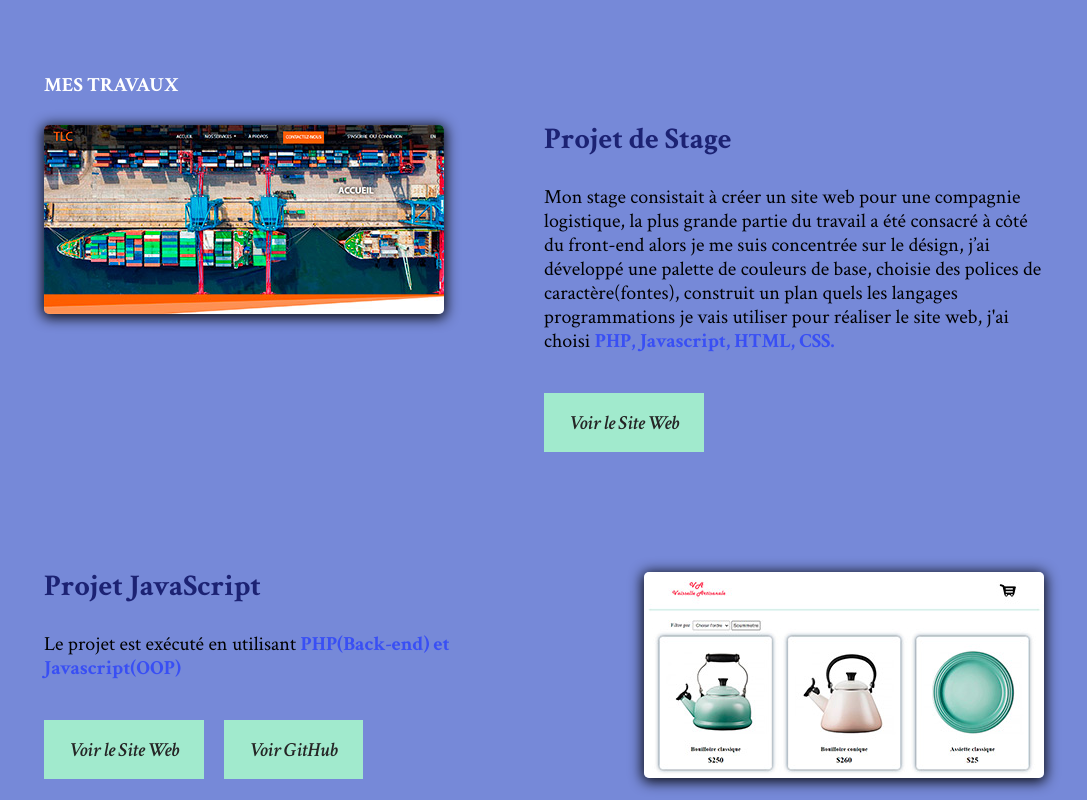
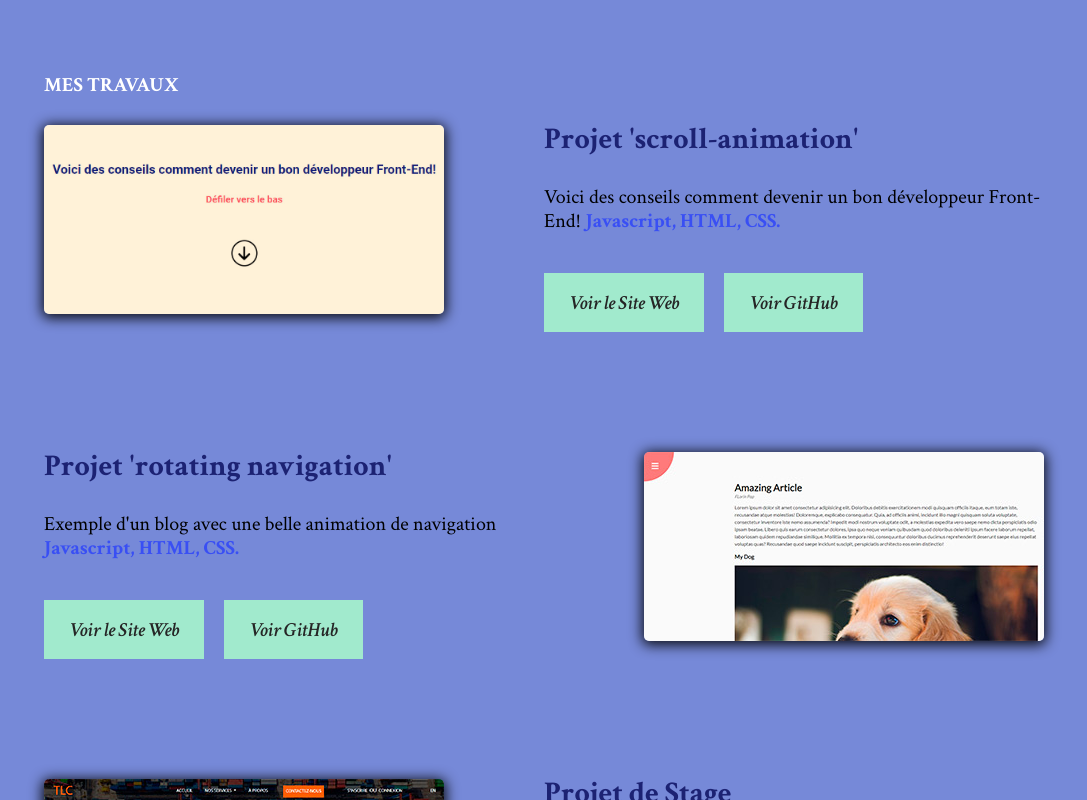
Before and after one commit to Yuliya33/portfolio, a React (Create React App) app: page / in a window 1280 px wide. Shown: the part 2640-3440 px from the top of the page, without its empty margins (96-1183 px from the left). Built offline with nearby package versions, Linux system fonts and the light colour scheme; no server answers.

Commit message:
ajout de deux projet

```diff
--- a/src/components/Work.js
+++ b/src/components/Work.js
@@ -7,6 +7,26 @@ function Work(){
     const DATA = [
         {
             id: 1,
+            title: "Projet 'scroll-animation'",
+            description: "Voici des conseils comment devenir un bon développeur Front-End!",
+            skills: "Javascript, HTML, CSS.",
+            imgSrc: "/images/works/scroll-animation.jpg",
+            imgAlt: "image scroll",
+            linkSiteWeb: "https://scroll-animation13.netlify.app/",
+            linkGitHub: "https://github.com/Yuliya33/scroll-animation"
+        },
+        {
+            id: 2,
+            title: "Projet 'rotating navigation'",
+            description: "Exemple d'un blog avec une belle animation de navigation",
+            skills: "Javascript, HTML, CSS.",
+            imgSrc: "/images/works/rotating-nav.jpg",
+            imgAlt: "image rotating nav",
+            linkSiteWeb: "https://rotating-navigation13.netlify.app/",
+            linkGitHub: "https://github.com/Yuliya33/rotating-navigation"
+        },
+        {
+            id: 3,
             title: "Projet de Stage",
             description: "Mon stage consistait à créer un site web pour une compagnie logistique, la plus grande partie du travail a été consacré à côté du front-end alors je me suis concentrée sur le désign, j’ai développé une palette de couleurs de base, choisie des polices de caractère(fontes), construit un plan quels les langages programmations je vais utiliser pour réaliser le site web, j'ai choisi",
             skills: "PHP, Javascript, HTML, CSS.",
@@ -15,7 +35,7 @@ function Work(){
             linkSiteWeb: "http://monportfolio.ca/yuliya-polyakova.ca/tlc-1/"
         },
         {
-            id: 2,
+            id: 4,
             title: "Projet JavaScript",
             description: "Le projet est exécuté en utilisant",
             skills: "PHP(Back-end) et Javascript(OOP)",
@@ -25,7 +45,7 @@ function Work(){
             linkGitHub: "https://github.com/Yuliya33/projJavascript"
         },
         {
-            id:3,
+            id:5,
             title: "Projet HTML/CSS",
             description: "Le projet est exécuté en utilisant du propre",
             skills: "html, css, javascript(carousel).",
@@ -35,7 +55,7 @@ function Work(){
             linkGitHub: "https://github.com/Yuliya33/projHTML"
         },
         {
-            id: 4,
+            id: 6,
             title: "Projet PHP",
             description: "Lors de la création du projet, ces technologies ont été utilisées comme propre",
             skills: "PHP avec le modele MVC, propre CSS, mySQL.",
```
Also changed, not shown: public/images/works/rotating-nav.jpg (added), public/images/works/scroll-animation.jpg (added).
